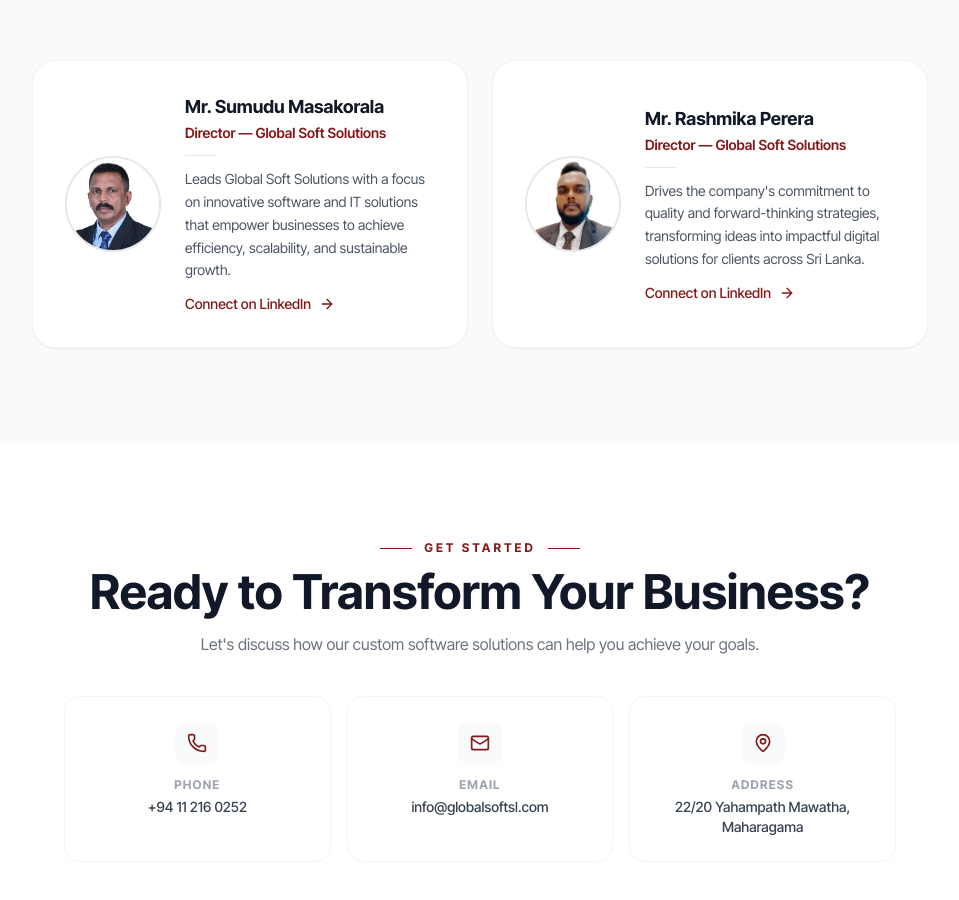
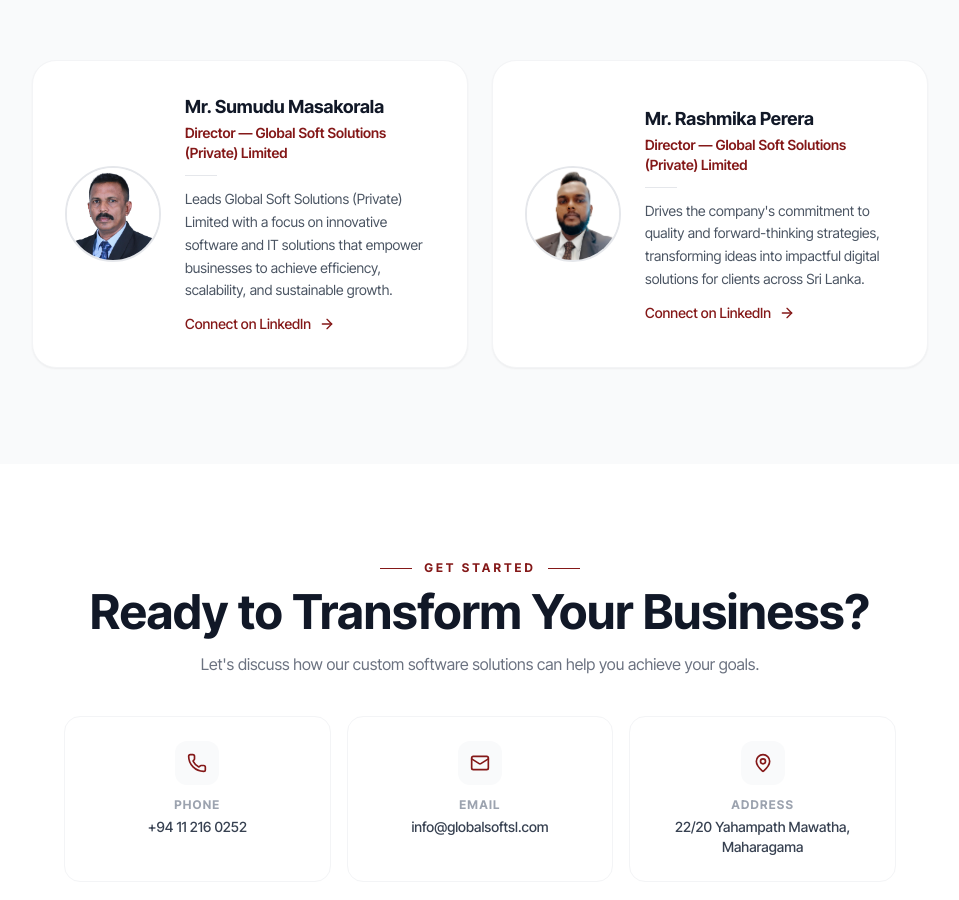
Before and after one commit to Global-Dev2026/GlobalCooperation, a Next.js app: page /companies/global-soft-solutions in a window 1280 px wide. Shown: the part 3405-4305 px from the top of the page, without its empty margins (160-1119 px from the left). Built offline with nearby package versions, Linux system fonts and the light colour scheme.

Commit message:
Introduce `constants.ts` for central site configuration and company data, and add dedicated pages and layouts for various companies.

```diff
--- a/app/companies/global-advisory-services/page.tsx
+++ b/app/companies/global-advisory-services/page.tsx
@@ -103,7 +103,7 @@
                             <motion.p initial={{ opacity: 0, y: -10 }} animate={{ opacity: 1, y: 0 }} transition={{ duration: 0.6, delay: 0.2 }} className="text-xs font-semibold tracking-[0.3em] uppercase text-white/70">Global Cooperation Group</motion.p>
                             <motion.h1 initial={{ opacity: 0, y: 24 }} animate={{ opacity: 1, y: 0 }} transition={{ duration: 0.8, delay: 0.3 }} className="text-3xl sm:text-5xl md:text-7xl font-bold text-white leading-tight">
                                 Global Advisory Services
-                                <span className="block text-[#E0BB20] font-light">(Private) Limited</span>
+                                <span className="block text-gold font-light">(Private) Limited</span>
                             </motion.h1>
                             <motion.div initial={{ scaleX: 0 }} animate={{ scaleX: 1 }} transition={{ duration: 0.6, delay: 0.6 }} className="h-px w-20 bg-white/40 mx-auto" />
                             <motion.p initial={{ opacity: 0, y: 16 }} animate={{ opacity: 1, y: 0 }} transition={{ duration: 0.8, delay: 0.7 }} className="text-base sm:text-lg text-white/80 max-w-2xl mx-auto leading-relaxed">
@@ -237,7 +237,7 @@
                                 <div className="text-center md:text-left space-y-4">
                                     <div>
                                         <h3 className="text-xl font-bold text-gray-900">Mr. Rumesh Lakshitha</h3>
-                                        <p className="text-sm font-semibold mt-1 text-burgundy">Director — Global Advisory Services (Pvt) Ltd</p>
+                                        <p className="text-sm font-semibold mt-1 text-burgundy">Director — Global Advisory Services (Private) Limited</p>
                                         <p className="text-xs text-gray-400 mt-0.5">B.Sc. Accounting (Special) USJP</p>
                                     </div>
                                     <div className="h-px w-10 bg-gray-200 mx-auto md:mx-0" />
--- a/app/companies/global-sleek/page.tsx
+++ b/app/companies/global-sleek/page.tsx
@@ -103,7 +103,7 @@
                             <motion.p initial={{ opacity: 0, y: -10 }} animate={{ opacity: 1, y: 0 }} transition={{ duration: 0.6, delay: 0.2 }} className="text-xs font-semibold tracking-[0.3em] uppercase text-white/70">Global Cooperation Group</motion.p>
                             <motion.h1 initial={{ opacity: 0, y: 24 }} animate={{ opacity: 1, y: 0 }} transition={{ duration: 0.8, delay: 0.3 }} className="text-3xl sm:text-5xl md:text-7xl font-bold text-white leading-tight">
                                 Global Sleek
-                                <span className="block text-[#E0BB20] font-light">(Private) Limited</span>
+                                <span className="block text-gold font-light">(Private) Limited</span>
                             </motion.h1>
                             <motion.div initial={{ scaleX: 0 }} animate={{ scaleX: 1 }} transition={{ duration: 0.6, delay: 0.6 }} className="h-px w-20 bg-white/40 mx-auto" />
                             <motion.p initial={{ opacity: 0, y: 16 }} animate={{ opacity: 1, y: 0 }} transition={{ duration: 0.8, delay: 0.7 }} className="text-base sm:text-lg text-white/80 max-w-2xl mx-auto leading-relaxed">
@@ -237,7 +237,7 @@
                                 <div className="text-center md:text-left space-y-4">
                                     <div>
                                         <h3 className="text-xl font-bold text-gray-900">Mr. Channa Hapuarachchi</h3>
-                                        <p className="text-sm font-semibold mt-1 text-burgundy">Director — Global Sleek (Pvt) Ltd</p>
+                                        <p className="text-sm font-semibold mt-1 text-burgundy">Director — Global Sleek (Private) Limited</p>
                                     </div>
                                     <div className="h-px w-10 bg-gray-200 mx-auto md:mx-0" />
                                     <p className="text-sm text-gray-600 leading-relaxed">Director Channa leads Global Sleek with a passion for design excellence and creative innovation. Under his leadership, the studio has built a reputation for producing high-impact brand identities and user experiences across Sri Lanka.</p>
--- a/app/companies/global-soft-solutions/page.tsx
+++ b/app/companies/global-soft-solutions/page.tsx
@@ -141,7 +141,7 @@
                             <motion.h1 initial={{ opacity: 0, y: 24 }} animate={{ opacity: 1, y: 0 }} transition={{ duration: 0.8, delay: 0.3 }}
                                 className="text-3xl sm:text-5xl md:text-7xl font-bold text-white leading-tight">
                                 Global Soft Solutions
-                                <span className="block text-[#E0BB20] font-light">(Private) Limited</span>
+                                <span className="block text-gold font-light">(Private) Limited</span>
                             </motion.h1>
                             <motion.div initial={{ scaleX: 0 }} animate={{ scaleX: 1 }} transition={{ duration: 0.6, delay: 0.6 }}
                                 className="h-px w-20 bg-white/40 mx-auto" />
@@ -294,8 +294,8 @@
 
                         <div className="grid grid-cols-1 md:grid-cols-2 gap-6 max-w-4xl mx-auto items-stretch">
                             {[
-                                { name: "Mr. Sumudu Masakorala", title: "Director — Global Soft Solutions", image: "/images/directers/sumudu.png", linkedin: "https://www.linkedin.com/in/sumudu-masakorala/", bio: "Leads Global Soft Solutions with a focus on innovative software and IT solutions that empower businesses to achieve efficiency, scalability, and sustainable growth." },
-                                { name: "Mr. Rashmika Perera", title: "Director — Global Soft Solutions", image: "/images/directers/rashmika.png", linkedin: "https://www.linkedin.com/in/rashmika-perera-640639149/", bio: "Drives the company's commitment to quality and forward-thinking strategies, transforming ideas into impactful digital solutions for clients across Sri Lanka." },
+                                { name: "Mr. Sumudu Masakorala", title: "Director — Global Soft Solutions (Private) Limited", image: "/images/directers/sumudu.png", linkedin: "https://www.linkedin.com/in/sumudu-masakorala/", bio: "Leads Global Soft Solutions (Private) Limited with a focus on innovative software and IT solutions that empower businesses to achieve efficiency, scalability, and sustainable growth." },
+                                { name: "Mr. Rashmika Perera", title: "Director — Global Soft Solutions (Private) Limited", image: "/images/directers/rashmika.png", linkedin: "https://www.linkedin.com/in/rashmika-perera-640639149/", bio: "Drives the company's commitment to quality and forward-thinking strategies, transforming ideas into impactful digital solutions for clients across Sri Lanka." },
                             ].map((director, i) => (
                                 <motion.div key={director.name} initial={{ opacity: 0, y: 30 }} whileInView={{ opacity: 1, y: 0 }} viewport={{ once: true, amount: 0.3 }} transition={{ duration: 0.7, delay: i * 0.1 }} className="h-full">
                                     <div className="h-full bg-white rounded-3xl border border-gray-100 shadow-sm p-6 sm:p-8 flex flex-col sm:flex-row items-center gap-6">
--- a/app/companies/global-tech/page.tsx
+++ b/app/companies/global-tech/page.tsx
@@ -142,7 +142,7 @@
                                 className="text-3xl sm:text-5xl md:text-7xl font-bold text-white leading-tight"
                             >
                                 Global Tech
-                                <span className="block text-[#E0BB20] font-light">(Private) Limited</span>
+                                <span className="block text-gold font-light">(Private) Limited</span>
                             </motion.h1>
 
                             {/* Thin divider */}
@@ -418,11 +418,11 @@
                                 <div className="text-center md:text-left space-y-4">
                                     <div>
                                         <h3 className="text-xl font-bold text-gray-900">Mr. Pasan Wickramathanthri</h3>
-                                        <p className="text-sm text-burgundy font-semibold mt-1">Director — Global Tech (Pvt) Ltd</p>
+                                        <p className="text-sm text-burgundy font-semibold mt-1">Director — Global Tech (Private) Limited</p>
                                     </div>
                                     <div className="h-px w-10 bg-gray-200 mx-auto md:mx-0" />
                                     <p className="text-sm text-gray-600 leading-relaxed">
-                                        Under the leadership of Director Pasan, Global Tech (Pvt) Ltd delivers cutting-edge technology
+                                        Under the leadership of Director Pasan, Global Tech (Private) Limited delivers cutting-edge technology
                                         solutions that empower businesses to innovate, optimize, and grow.
                                     </p>
                                     <Link
--- a/lib/constants.ts
+++ b/lib/constants.ts
@@ -6,9 +6,9 @@
     dark: "#660000",
   },
   yellow: {
-    DEFAULT: "#FFD700",
-    light: "#FFE14D",
-    dark: "#CCAC00",
+    DEFAULT: "#E0BB20",
+    light: "#FDE047",
+    dark: "#CA8A04",
   },
   white: "#FFFFFF",
   dark: "#1A1A1A",
@@ -360,7 +360,7 @@
     name: "Mr. Sumudu Masakorala",
     position: "Director",
     education: "",
-    bio: "Established in 2009, Global Soft Solutions (Pvt) Ltd, led by Director Sumudu, delivers innovative software and IT solutions that empower businesses to achieve efficiency, scalability, and sustainable growth. Committed to excellence and cutting-edge technology, we transform ideas into impactful digital solutions.",
+    bio: "Established in 2009, Global Soft Solutions (Private) Limited, led by Director Sumudu, delivers innovative software and IT solutions that empower businesses to achieve efficiency, scalability, and sustainable growth. Committed to excellence and cutting-edge technology, we transform ideas into impactful digital solutions.",
     image: "/images/directers/sumudu.png",
     linkedin: "https://www.linkedin.com/in/sumudu-masakorala/",
   },
@@ -369,7 +369,7 @@
     name: "Mr. Rumesh Lakshitha ",
     position: "Directer",
     education: "B.Sc. Accounting (Special) USJP",
-    bio: "Global Advisory Services (Pvt) Ltd, led by Director Rumesh, provides expert advisory solutions to help businesses navigate complex challenges and achieve sustainable growth. Since its inception, the company has been committed to delivering strategic insights, innovative approaches, and measurable results.",
+    bio: "Global Advisory Services (Private) Limited, led by Director Rumesh, provides expert advisory solutions to help businesses navigate complex challenges and achieve sustainable growth. Since its inception, the company has been committed to delivering strategic insights, innovative approaches, and measurable results.",
     image: "/images/directers/lakshitha.png",
     linkedin: "https://www.linkedin.com/in/rumesh-lakshitha/",
   },
@@ -378,7 +378,7 @@
     name: "Mr. Channa Hapuarachchi",
     position: "Directer",
     education: "",
-    bio: "Global Sleek (Pvt) Ltd, led by Director Channa, specializes in delivering innovative and efficient solutions that drive business excellence. Committed to quality and forward-thinking strategies, the company transforms challenges into opportunities for sustainable growth.",
+    bio: "Global Sleek (Private) Limited, led by Director Channa, specializes in delivering innovative and efficient solutions that drive business excellence. Committed to quality and forward-thinking strategies, the company transforms challenges into opportunities for sustainable growth.",
     image: "/images/directers/channa.png",
     linkedin: "#",
   },
@@ -387,7 +387,7 @@
     name: "Mr. Pasan Wickramathanthri",
     position: "Director",
     education: "",
-    bio: "Global Tech (Pvt) Ltd, under the leadership of Director Pasan, delivers cutting-edge technology solutions that empower businesses to innovate, optimize, and grow. Focused on excellence and innovation, the company transforms ideas into practical, high-impact digital solutions.",
+    bio: "Global Tech (Private) Limited, under the leadership of Director Pasan, delivers cutting-edge technology solutions that empower businesses to innovate, optimize, and grow. Focused on excellence and innovation, the company transforms ideas into practical, high-impact digital solutions.",
     image: "/images/directers/pasan.png",
     linkedin: "https://www.linkedin.com/in/pasan-dileepa-457ab7131/",
   },
@@ -396,7 +396,7 @@
     name: "Mr. Rashmika Perera",
     position: "Director",
     education: "",
-    bio: "Global Soft Solutions (Pvt) Ltd, led by Director Rashmika, delivers innovative software and IT solutions that drive business efficiency and growth. Committed to quality and forward-thinking strategies, the company transforms ideas into impactful digital solutions.",
+    bio: "Global Soft Solutions (Private) Limited, led by Director Rashmika, delivers innovative software and IT solutions that drive business efficiency and growth. Committed to quality and forward-thinking strategies, the company transforms ideas into impactful digital solutions.",
     image: "/images/directers/rashmika.png",
     linkedin: "https://www.linkedin.com/in/rashmika-perera-640639149/?utm_source=share&utm_campaign=share_via&utm_content=profile&utm_medium=ios_app",
   },
```
Also changed, not shown: app/companies/global-tech/layout.tsx (+7 -8 lines).
